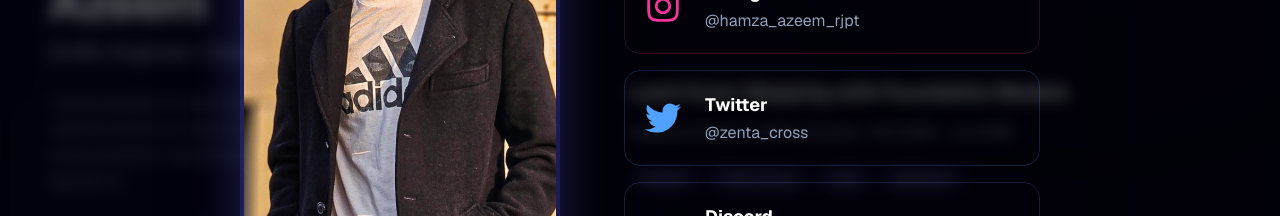
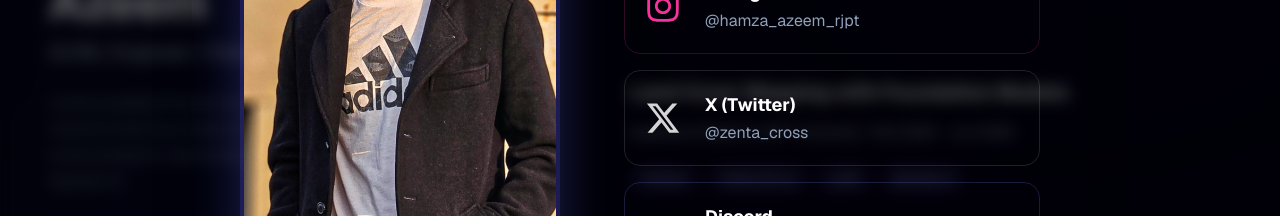
Before and after one commit to ZentaCros/portfolio, a Next.js app: page / in a window 1280 px wide. Both pictures are taken after a click on the element "Connect". Shown: the part 376-592 px from the top of the page. Built offline with nearby package versions, Linux system fonts and the light colour scheme.

Commit message:
fix: rename Twitter to X and use new X logo

```diff
--- a/src/app/page.tsx
+++ b/src/app/page.tsx
@@ -3,7 +3,8 @@
 import React, { useState, useEffect } from "react";
 import { motion, AnimatePresence } from "framer-motion";
 import Image from "next/image";
-import { FaGithub, FaLinkedin, FaEnvelope, FaExternalLinkAlt, FaTimes, FaPython, FaNodeJs, FaReact, FaDatabase, FaInstagram, FaTwitter, FaDiscord } from "react-icons/fa";
+import { FaGithub, FaLinkedin, FaEnvelope, FaExternalLinkAlt, FaTimes, FaPython, FaNodeJs, FaReact, FaDatabase, FaInstagram, FaDiscord } from "react-icons/fa";
+import { FaXTwitter } from "react-icons/fa6";
 import { SiPytorch, SiPandas, SiTailwindcss, SiNextdotjs } from "react-icons/si";
 
 // --- DATA ---
@@ -411,10 +412,10 @@ export default function Home() {
                           </div>
                         </a>
 
-                        <a href="https://twitter.com/zenta_cross" target="_blank" rel="noreferrer" className="flex items-center gap-6 p-4 md:p-5 glass-card rounded-2xl hover:bg-white/5 hover:translate-x-2 transition-all border border-blue-400/20 hover:border-blue-400/50 hover:shadow-[0_0_20px_rgba(96,165,250,0.2)]">
-                          <FaTwitter className="text-4xl text-blue-400" />
+                        <a href="https://twitter.com/zenta_cross" target="_blank" rel="noreferrer" className="flex items-center gap-6 p-4 md:p-5 glass-card rounded-2xl hover:bg-white/5 hover:translate-x-2 transition-all border border-neutral-400/20 hover:border-neutral-400/50 hover:shadow-[0_0_20px_rgba(255,255,255,0.1)]">
+                          <FaXTwitter className="text-4xl text-neutral-300" />
                           <div className="text-left">
-                            <div className="font-bold text-white mb-0.5 text-lg">Twitter</div>
+                            <div className="font-bold text-white mb-0.5 text-lg">X (Twitter)</div>
                             <div className="text-slate-400">@zenta_cross</div>
                           </div>
                         </a>
```
